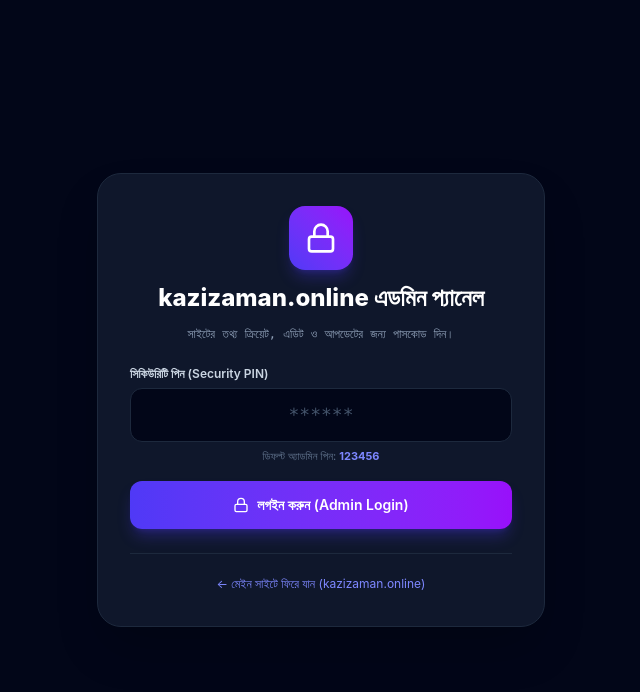
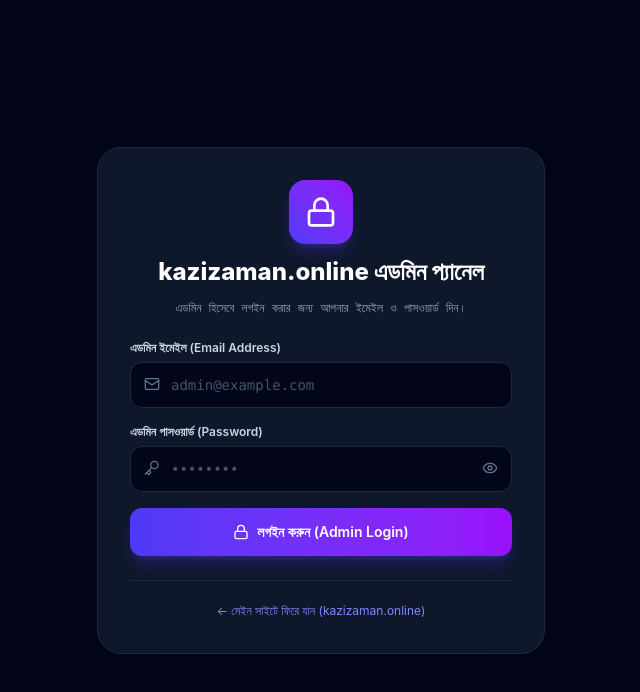
Before and after one commit to tusharwdev/kazizaman-portfolio, a Next.js app: page /admin in a window 1280 px wide. Shown: the top 692 px of the page, without its empty margins (319-959 px from the left). Built offline with nearby package versions, Linux system fonts and the light colour scheme.

Commit message:
Update admin credentials to email: tusharwdev@gmail.com

```diff
--- a/src/app/admin/page.tsx
+++ b/src/app/admin/page.tsx
@@ -22,12 +22,15 @@ import {
   FileText,
   Check,
   AlertCircle,
-  Copy,
-  Upload,
+  Eye,
+  EyeOff,
+  Mail,
+  Key,
 } from "lucide-react";
 import Link from "next/link";
 
-const DEFAULT_PIN = "123456";
+const ADMIN_EMAIL = "tusharwdev@gmail.com";
+const ADMIN_PASSWORD = "Tuu9900--";
 
 export default function AdminPage() {
   const {
@@ -38,9 +41,11 @@ export default function AdminPage() {
     importPortfolioJson,
   } = usePortfolio();
 
-  const [pinInput, setPinInput] = useState("");
+  const [emailInput, setEmailInput] = useState("");
+  const [passwordInput, setPasswordInput] = useState("");
+  const [showPassword, setShowPassword] = useState(false);
   const [isAuthenticated, setIsAuthenticated] = useState(false);
-  const [pinError, setPinError] = useState("");
+  const [loginError, setLoginError] = useState("");
   const [activeTab, setActiveTab] = useState<
     "developer" | "stats" | "jibon" | "skills" | "projects" | "experience" | "services" | "raw"
   >("developer");
@@ -63,12 +68,15 @@ export default function AdminPage() {
 
   const handleLogin = (e: React.FormEvent) => {
     e.preventDefault();
-    if (pinInput === DEFAULT_PIN) {
+    if (
+      emailInput.trim().toLowerCase() === ADMIN_EMAIL.toLowerCase() &&
+      passwordInput === ADMIN_PASSWORD
+    ) {
       setIsAuthenticated(true);
       sessionStorage.setItem("kazizaman_admin_auth", "true");
-      setPinError("");
+      setLoginError("");
     } else {
-      setPinError("পিন ভুল হয়েছে! সঠিক পাসকোড দিন। (ডিফল্ট: 123456)");
+      setLoginError("ইমেইল অথবা পাসওয়ার্ড ভুল হয়েছে! সঠিক ইমেইল ও পাসওয়ার্ড দিন।");
     }
   };
 
@@ -113,28 +121,52 @@ export default function AdminPage() {
             </div>
             <h1 className="text-2xl font-extrabold text-white">kazizaman.online এডমিন প্যানেল</h1>
             <p className="text-xs text-slate-400 font-mono">
-              সাইটের তথ্য ক্রিয়েট, এডিট ও আপডেটের জন্য পাসকোড দিন।
+              এডমিন হিসেবে লগইন করার জন্য আপনার ইমেইল ও পাসওয়ার্ড দিন।
             </p>
           </div>
 
           <form onSubmit={handleLogin} className="space-y-4">
             <div className="space-y-1.5">
-              <label className="text-xs font-semibold text-slate-300 block">সিকিউরিটি পিন (Security PIN)</label>
-              <input
-                type="password"
-                required
-                placeholder="******"
-                value={pinInput}
-                onChange={(e) => setPinInput(e.target.value)}
-                className="w-full px-4 py-3 rounded-xl bg-slate-950 border border-slate-800 text-slate-100 placeholder-slate-600 text-center font-mono text-lg focus:outline-none focus:border-indigo-500 transition-colors"
-              />
-              <p className="text-[11px] text-slate-500 text-center">ডিফল্ট অ্যাডমিন পিন: <strong className="text-indigo-400">123456</strong></p>
+              <label className="text-xs font-semibold text-slate-300 block">এডমিন ইমেইল (Email Address)</label>
+              <div className="relative">
+                <input
+                  type="email"
+                  required
+                  placeholder="admin@example.com"
+                  value={emailInput}
+                  onChange={(e) => setEmailInput(e.target.value)}
+                  className="w-full pl-10 pr-4 py-3 rounded-xl bg-slate-950 border border-slate-800 text-slate-100 placeholder-slate-600 font-mono text-sm focus:outline-none focus:border-indigo-500 transition-colors"
+                />
+                <Mail className="w-4 h-4 text-slate-500 absolute left-3.5 top-3.5" />
+              </div>
             </div>
 
-            {pinError && (
+            <div className="space-y-1.5">
+              <label className="text-xs font-semibold text-slate-300 block">এডমিন পাসওয়ার্ড (Password)</label>
+              <div className="relative">
+                <input
+                  type={showPassword ? "text" : "password"}
+                  required
+                  placeholder="••••••••"
+                  value={passwordInput}
+                  onChange={(e) => setPasswordInput(e.target.value)}
+                  className="w-full pl-10 pr-12 py-3 rounded-xl bg-slate-950 border border-slate-800 text-slate-100 placeholder-slate-600 font-mono text-sm focus:outline-none focus:border-indigo-500 transition-colors"
+                />
+                <Key className="w-4 h-4 text-slate-500 absolute left-3.5 top-3.5" />
+                <button
+                  type="button"
+                  onClick={() => setShowPassword(!showPassword)}
+                  className="absolute right-3.5 top-3.5 text-slate-500 hover:text-slate-300 transition-colors"
+                >
+                  {showPassword ? <EyeOff className="w-4 h-4" /> : <Eye className="w-4 h-4" />}
+                </button>
+              </div>
+            </div>
+
+            {loginError && (
               <div className="p-3 rounded-xl bg-rose-950/80 border border-rose-800 text-rose-300 text-xs flex items-center gap-2">
                 <AlertCircle className="w-4 h-4 shrink-0" />
-                <span>{pinError}</span>
+                <span>{loginError}</span>
               </div>
             )}
 
@@ -176,7 +208,7 @@ export default function AdminPage() {
             </div>
             <div>
               <h1 className="font-bold text-white text-lg">kazizaman.online এডমিন প্যানেল</h1>
-              <span className="text-xs text-indigo-400 font-mono">Content Management System v2.0</span>
+              <span className="text-xs text-indigo-400 font-mono">Logged in as: {ADMIN_EMAIL}</span>
             </div>
           </div>
 
```
